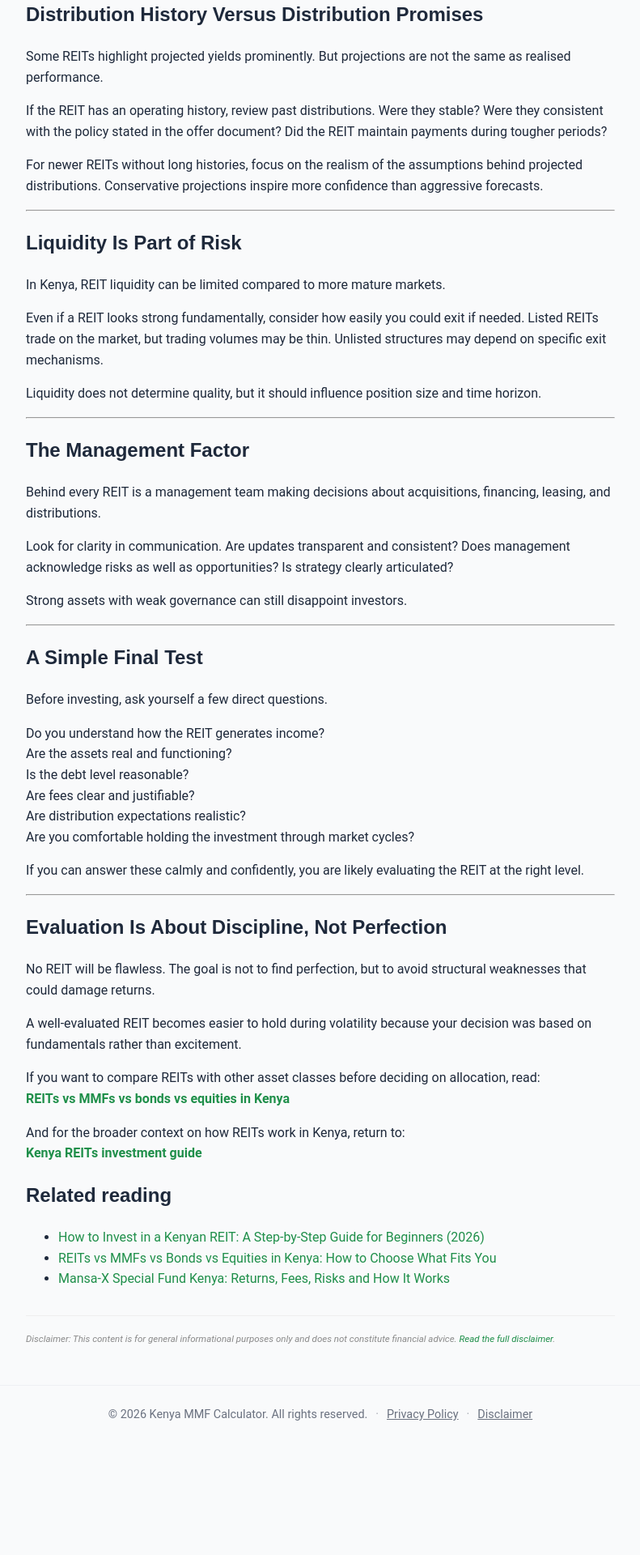
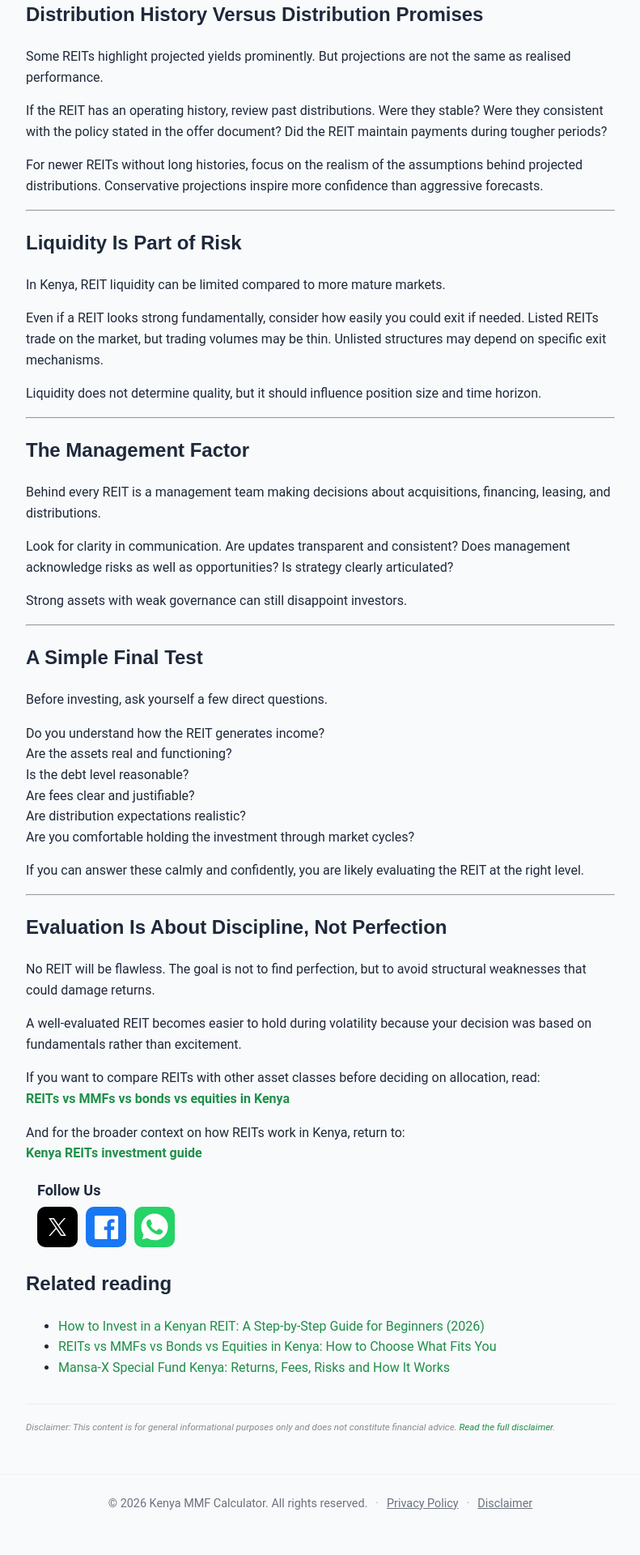
Before and after one commit to Coinimain/kenyanmmf, a Jekyll site: the page built from _posts/2026-02-11-how-to-evaluate-a-reit-before-investing.md, in a window 1280 px wide. Shown: the part 1954-3874 px from the top of the page at 81% size, without its empty margins (244-1035 px from the left). Built offline with Jekyll 4.4.1, drawn with Linux system fonts in a browser that asks for light colours; comment, search, counter and statistics services are not loaded; before the commit the page ends 3764 px from its top, so only the background shows below that.

Commit message:
Add social follow links to blog posts

```diff
--- a/_config.yml
+++ b/_config.yml
@@ -11,6 +11,11 @@ kramdown:
 
 plugins:
   - jekyll-sitemap
+
+social:
+  x: "https://x.com/KeMMFCalculator"
+  facebook: "https://web.facebook.com/profile.php?id=61593884837879"
+  whatsapp: "https://whatsapp.com/channel/0029VbDKp0e6WaKm4jGgZS3A"
 
 exclude:
   - vendor
--- /dev/null
+++ b/_includes/social-follow.html
@@ -0,0 +1,46 @@
+<div class="social-follow" aria-label="Follow Kenya MMF Calculator">
+  <span class="social-follow-title">Follow Us</span>
+
+<div class="social-follow-links">
+
+  <a
+    href="{{ site.social.x }}"
+    class="social-follow-btn social-follow-x"
+    target="_blank"
+    rel="noopener noreferrer"
+    aria-label="Follow Kenya MMF Calculator on X"
+    title="Follow on X"
+  >
+    <svg viewBox="0 0 1200 1227" aria-hidden="true">
+      <path fill="currentColor" d="M714.163 519.284 1160.89 0h-105.86L667.137 450.887 357.328 0H0l468.492 681.821L0 1226.37h105.866l409.625-476.152 327.181 476.152H1200L714.137 519.284h.026ZM569.165 687.828l-47.468-67.894-377.686-540.24h162.604l304.797 435.991 47.468 67.894 396.2 566.721H892.476L569.165 687.854v-.026Z"/>
+    </svg>
+  </a>
+
+  <a
+    href="{{ site.social.facebook }}"
+    class="social-follow-btn social-follow-facebook"
+    target="_blank"
+    rel="noopener noreferrer"
+    aria-label="Follow Kenya MMF Calculator on Facebook"
+    title="Follow on Facebook"
+  >
+    <svg viewBox="0 0 24 24" aria-hidden="true">
+      <path fill="currentColor" d="M20.9,2H3.1A1.1,1.1,0,0,0,2,3.1V20.9A1.1,1.1,0,0,0,3.1,22h9.58V14.25h-2.6v-3h2.6V9a3.64,3.64,0,0,1,3.88-4,20.26,20.26,0,0,1,2.33.12v2.7H17.3c-1.26,0-1.5.6-1.5,1.47v1.93h3l-.39,3H15.8V22h5.1A1.1,1.1,0,0,0,22,20.9V3.1A1.1,1.1,0,0,0,20.9,2Z"/>
+    </svg>
+  </a>
+
+  <a
+    href="{{ site.social.whatsapp }}"
+    class="social-follow-btn social-follow-whatsapp"
+    target="_blank"
+    rel="noopener noreferrer"
+    aria-label="Follow Kenya MMF Calculator on WhatsApp"
+    title="Follow on WhatsApp"
+  >
+    <svg viewBox="0 0 24 24" aria-hidden="true">
+      <path fill="currentColor" d="M17.472 14.382c-.297-.149-1.758-.867-2.03-.967-.273-.099-.471-.148-.67.15-.197.297-.767.966-.94 1.164-.173.198-.347.223-.644.074-.297-.149-1.255-.463-2.39-1.475-.883-.788-1.48-1.761-1.653-2.059-.173-.297-.018-.458.13-.606.134-.133.298-.347.446-.521.149-.173.198-.297.298-.495.099-.198.05-.372-.025-.521-.075-.149-.669-1.612-.916-2.207-.242-.579-.487-.5-.669-.51-.173-.009-.371-.011-.57-.011-.198 0-.52.074-.792.372-.272.297-1.04 1.016-1.04 2.479s1.065 2.876 1.213 3.074c.149.198 2.095 3.2 5.076 4.487.709.306 1.262.489 1.693.626.712.226 1.36.194 1.872.118.571-.085 1.758-.719 2.006-1.413.248-.694.248-1.289.173-1.413-.074-.124-.272-.198-.57-.347M12.004 21.819h-.004a9.87 9.87 0 0 1-5.031-1.378l-.361-.214-3.741.981.998-3.648-.235-.374a9.86 9.86 0 0 1-1.51-5.26c.001-5.45 4.436-9.884 9.89-9.884 2.64 0 5.122 1.03 6.988 2.898a9.825 9.825 0 0 1 2.893 7.001c-.003 5.45-4.437 9.878-9.887 9.878Z"/>
+    </svg>
+  </a>
+
+</div>
+</div>
--- a/_layouts/post.html
+++ b/_layouts/post.html
@@ -105,7 +105,9 @@ layout: default
   {% endif %}
 </div>
 
-    <section class="related-reading" aria-label="Related reading">
+    {% include social-follow.html %}
+
+	<section class="related-reading" aria-label="Related reading">
       <h2 class="related-reading__title">Related reading</h2>
       {% include related_posts.html show_title=false %}
     </section>
--- a/style.css
+++ b/style.css
@@ -1717,3 +1717,108 @@ mjx-container[display="true"] {
   font-weight: 700;
   cursor: pointer;
 }
+
+/* Social Media Follow */
+.social-follow {
+  margin: 12px 0 4px;
+  padding: 6px 14px;
+
+  /* No visible container */
+  border: none;
+  border-radius: 0;
+  background: transparent;
+
+  text-align: left;
+}
+
+.social-follow-title {
+  display: block;
+  margin: 0 0 10px;
+  color: #1e293b;
+  font-size: 18px;
+  font-weight: 700;
+  line-height: 1.2;
+}
+
+.social-follow-links {
+  display: flex;
+  flex-wrap: wrap;
+  justify-content: flex-start;
+  align-items: center;
+  gap: 10px;
+}
+
+.social-follow-btn {
+  width: 50px;
+  height: 50px;
+  padding: 0;
+  border-radius: 10px;
+
+  display: inline-flex;
+  align-items: center;
+  justify-content: center;
+
+  color: #fff;
+  text-decoration: none;
+
+  transition: opacity 0.15s ease, transform 0.15s ease;
+}
+
+.social-follow-btn:hover {
+  color: #fff;
+  opacity: 0.88;
+  transform: translateY(-1px);
+}
+
+.social-follow-btn svg {
+  display: block;
+  fill: currentColor;
+  flex-shrink: 0;
+}
+
+.social-follow-x svg {
+  width: 22px;
+  height: 22px;
+}
+
+.social-follow-facebook svg {
+  width: 35px;
+  height: 35px;
+}
+
+.social-follow-whatsapp svg {
+  width: 40px;
+  height: 40px;
+}
+
+.social-follow-x {
+  background: #000;
+}
+
+.social-follow-facebook {
+  background: #1877f2;
+}
+
+.social-follow-whatsapp {
+  background: #25d366;
+}
+
+@media (max-width: 600px) {
+  .social-follow {
+    margin: 20px 0 14px;
+    padding: 14px 16px;
+  }
+
+  .social-follow-title {
+    font-size: 17px;
+  }
+
+  .social-follow-links {
+    gap: 9px;
+  }
+
+  .social-follow-btn {
+    width: 48px;
+    height: 48px;
+  }
+}
```
